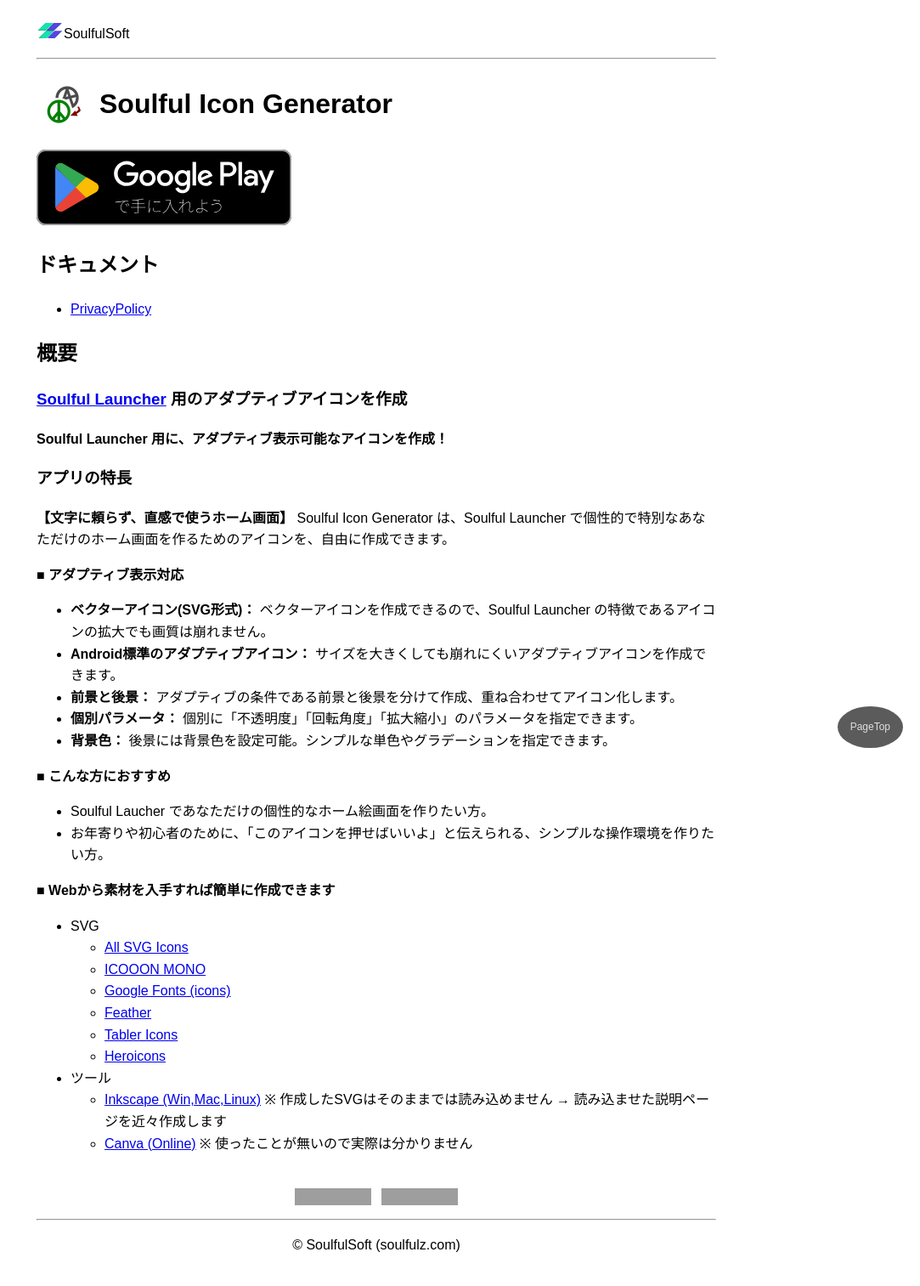
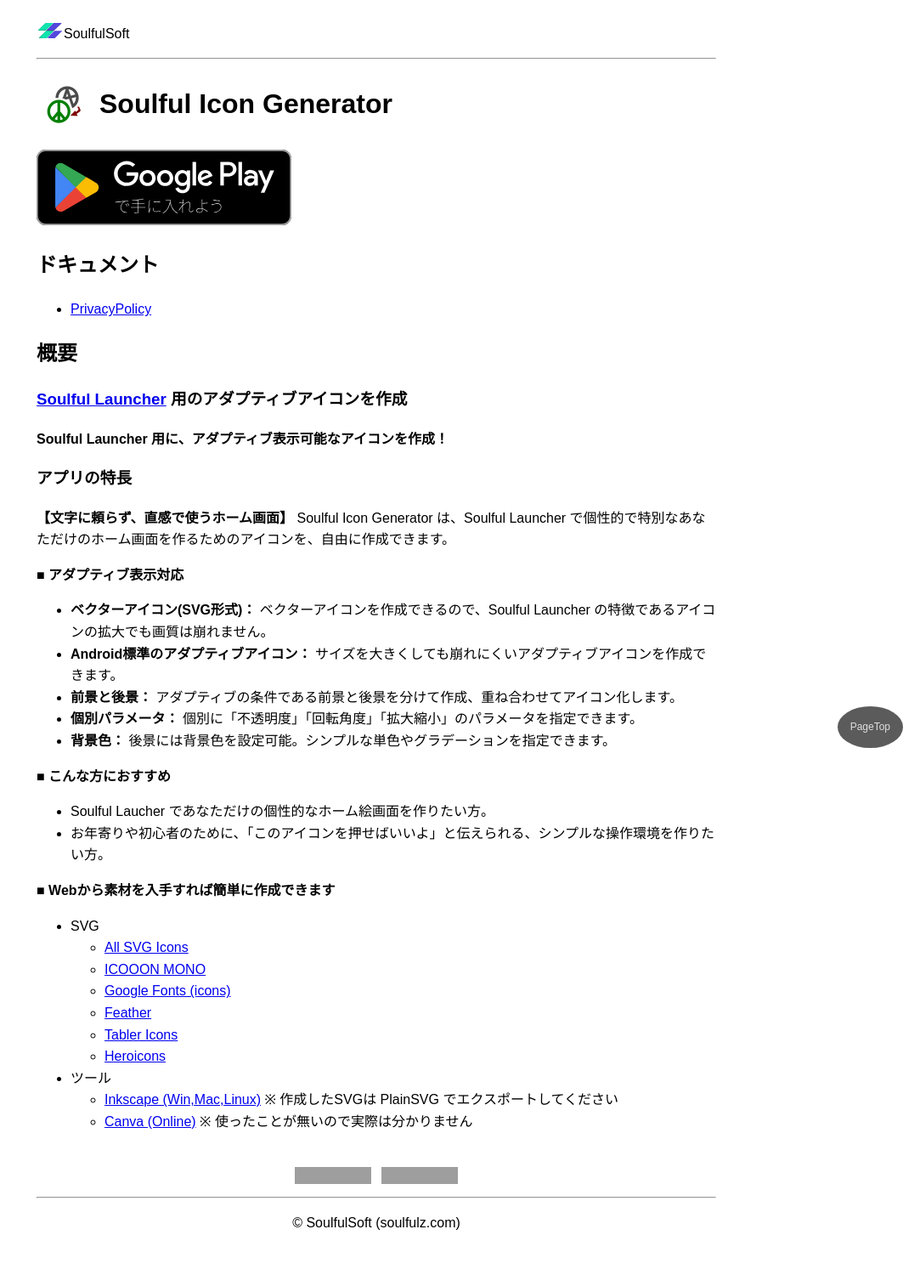
Before and after one commit to SoulfulSoft/soulfulsoft.github.io, a Jekyll site: the page built from soulful_icon_generator/index.md, in a window 1280 px wide. Shown: the whole page at 85% size, without its empty margins (197-1280 px from the left). Built offline with Jekyll 4.4.1, drawn with Linux system fonts in a browser that asks for light colours; our own code applies the rules of GitHub Pages for plain Markdown files; after the commit the page ends 1488 px from its top, so only the background shows below that; grey boxes are pictures that could not be loaded.

Commit message:
Update index.md

```diff
--- a/soulful_icon_generator/index.md
+++ b/soulful_icon_generator/index.md
@@ -47,5 +47,5 @@ Soulful Icon Generator は、Soulful Launcher で個性的で特別なあなた
   * [Tabler Icons](https://tabler.io/icons)
   * [Heroicons](https://heroicons.com)
 - ツール
-  * [Inkscape (Win,Mac,Linux)](https://inkscape.org) ※ 作成したSVGはそのままでは読み込めません → 読み込ませた説明ページを近々作成します
+  * [Inkscape (Win,Mac,Linux)](https://inkscape.org) ※ 作成したSVGは PlainSVG でエクスポートしてください
   * [Canva (Online)](https://www.canva.com/ja_jp/features/svg-editor/) ※ 使ったことが無いので実際は分かりません
```
